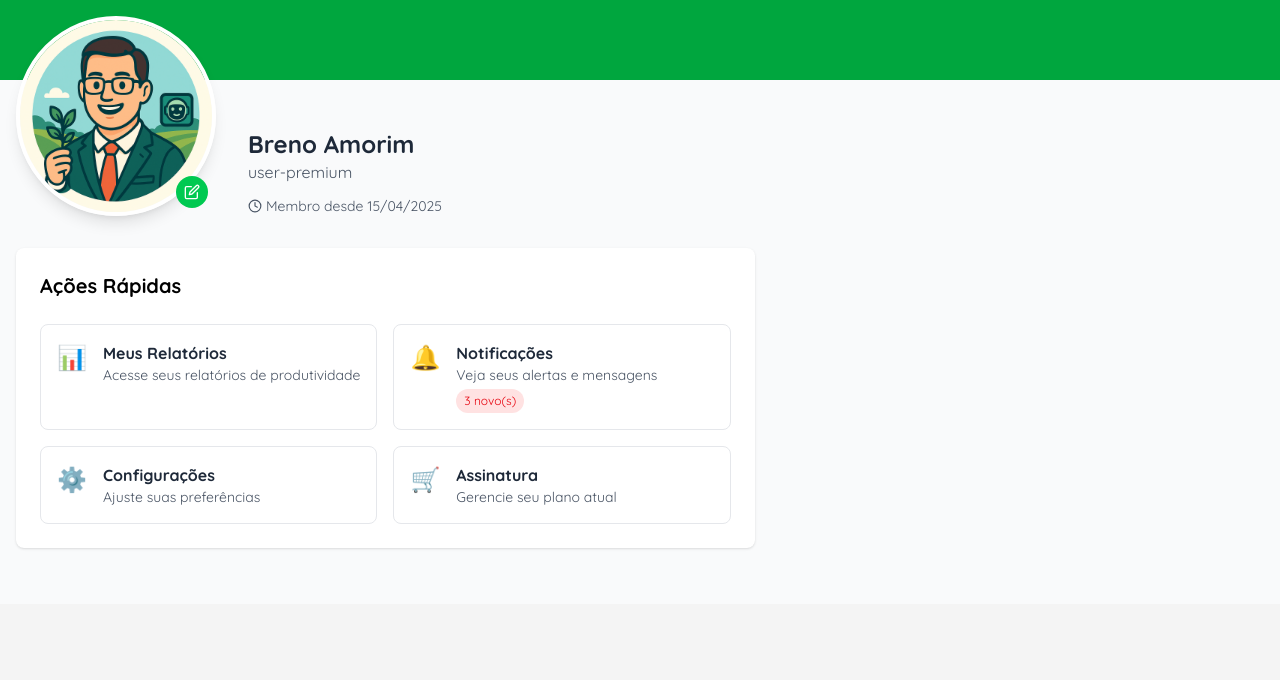
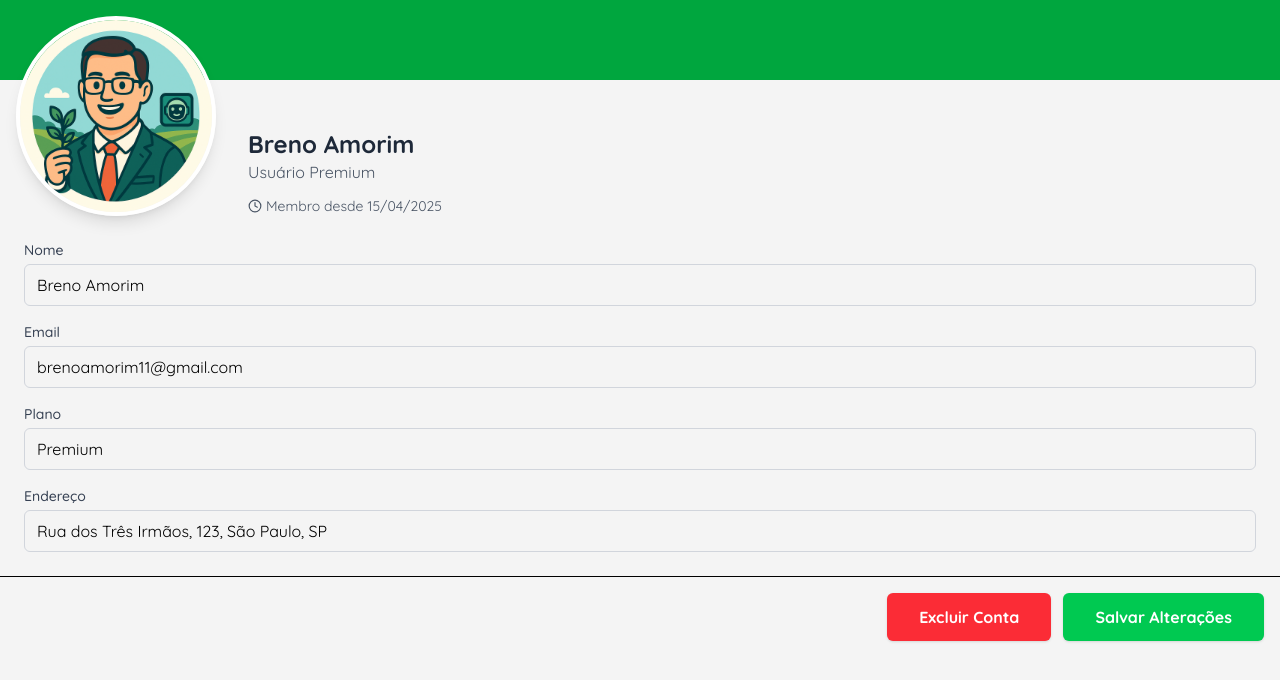
Before and after one commit to RodrigoM2004/smartfarm-reading-mss, a React (Vite) app in the folder frontend/: page /profile in a window 1280 px wide. Shown: the top 680 px of the page. Built offline with nearby package versions, Linux system fonts and the light colour scheme.

Commit message:
fix(profile_page): remove o pop-up para editar os dados de usuário

```diff
--- a/frontend/src/pages/profile/ProfilePage.jsx
+++ b/frontend/src/pages/profile/ProfilePage.jsx
@@ -1,114 +1,42 @@
 // src/pages/ProfilePage.jsx
-import { useState } from 'react';
-import { FiEdit, FiClock, FiMapPin, FiX } from "react-icons/fi";
-import { userActions } from "./components/userActions";
-import { UserMock } from '../../utils/Mocks/UserMock';
-import farmerBasic from '../../assets/farmerBasic.png';
-import farmerIntermediary from '../../assets/farmerIntermediary.png';
-import farmerPremium from '../../assets/farmerPremium.png';
-import { timestampToDate } from '../../utils/formatters/date-formatters';
+import { useState } from "react";
+import {  FiClock } from "react-icons/fi";
+import { UserMock } from "../../utils/Mocks/UserMock";
+import farmerBasic from "../../assets/farmerBasic.png";
+import farmerIntermediary from "../../assets/farmerIntermediary.png";
+import farmerPremium from "../../assets/farmerPremium.png";
+import { timestampToDate } from "../../utils/formatters/date-formatters";
+import Button from "../../components/ui/Button.jsx";
 
 export default function ProfilePage() {
-  const [isEditModalOpen, setIsEditModalOpen] = useState(false);
-  const [ userAvatar, setUserAvatar ] = useState();
+  const [userAvatar, setUserAvatar] = useState();
 
   const handleUserAvatar = () => {
-    if (UserMock.role === 'user-basic') {
+    if (UserMock.role === "user-basic") {
       setUserAvatar(farmerBasic);
     }
-    if (UserMock.role === 'user-intermediary') {
+    if (UserMock.role === "user-intermediary") {
       setUserAvatar(farmerIntermediary);
     }
-    if (UserMock.role === 'user-premium') {
+    if (UserMock.role === "user-premium") {
       setUserAvatar(farmerPremium);
     }
-  }
+  };
 
   useState(() => {
     handleUserAvatar();
   }, []);
 
-
   return (
-    <div className="profile-page bg-gray-50">
-      {/* Pop up para a edição de perfil */}
-      {isEditModalOpen && (
-        <div className="fixed inset-0 bg-black bg-opacity-50 flex items-center justify-center z-50 p-4">
-          <div className="bg-white rounded-lg shadow-xl max-w-md w-full max-h-[90vh] overflow-y-auto">
-            <div className="flex justify-between items-center border-b p-4">
-              <h3 className="text-xl font-bold">Editar Perfil</h3>
-              <button
-                onClick={() => setIsEditModalOpen(false)}
-                className="text-gray-500 hover:text-gray-700"
-              >
-                <FiX size={24} />
-              </button>
-            </div>
-
-            <div className="p-6 space-y-4">
-              <div>
-                <label className="block text-sm font-medium text-gray-700 mb-1">Nome</label>
-                <input
-                  type="text"
-                  defaultValue={UserMock.name}
-                  className="w-full px-3 py-2 border border-gray-300 rounded-md"
-                />
-              </div>
-
-              <div>
-                <label className="block text-sm font-medium text-gray-700 mb-1">Email</label>
-                <input
-                  type="email"
-                  defaultValue={UserMock.email}
-                  className="w-full px-3 py-2 border border-gray-300 rounded-md"
-                />
-              </div>
-
-              <div>
-                <div>
-                  <label className="block text-sm font-medium text-gray-700 mb-1">Role</label>
-                  <input
-                    type="text"
-                    defaultValue={UserMock.role}
-                    className="w-full px-3 py-2 border border-gray-300 rounded-md"
-                  />
-                </div>
-              </div>
-            </div>
-
-            <div className="flex justify-end space-x-3 p-4 border-t">
-              <button
-                onClick={() => setIsEditModalOpen(false)}
-                className="px-4 py-2 bg-red-600 text-white rounded-md hover:bg-red-700"
-              >
-                Excluir Conta
-              </button>
-              <button
-                onClick={() => setIsEditModalOpen(false)}
-                className="px-4 py-2 border border-gray-300 rounded-md text-gray-700 hover:bg-gray-50"
-              >
-                Cancelar
-              </button>
-              <button
-                onClick={() => setIsEditModalOpen(false)}
-                className="px-4 py-2 bg-green-600 text-white rounded-md hover:bg-green-700"
-              >
-                Salvar Alterações
-              </button>
-            </div>
-          </div>
-        </div>
-      )}
-
+    <div className="profile-page">
       <div className="relative">
         <div
           className="h-20 w-full bg-green-600"
           style={{
-            backgroundSize: 'cover',
-            backgroundPosition: 'center'
+            backgroundSize: "cover",
+            backgroundPosition: "center",
           }}
-        >
-        </div>
+        ></div>
 
         <div className="container mx-auto px-4">
           <div className="flex flex-col md:flex-row items-center md:items-end -mt-16 relative z-10">
@@ -118,21 +46,24 @@ export default function ProfilePage() {
                 className="w-50 h-50 rounded-full border-4 border-white shadow-lg"
                 alt="Avatar do usuário"
               />
-              <button
-                onClick={() => setIsEditModalOpen(true)}
-                className="absolute bottom-2 right-2 bg-green-500 text-white p-2 rounded-full hover:bg-green-600 transition-colors"
-              >
-                <FiEdit size={16} />
-              </button>
             </div>
 
             <div className="md:ml-8 mt-4 md:mt-0 text-center md:text-left">
-              <h1 className="text-2xl font-bold text-gray-800">{UserMock.name}</h1>
-              <p className="text-gray-600">{UserMock.role}</p>
+              <h1 className="text-2xl font-bold text-gray-800">
+                {UserMock.name}
+              </h1>
+              <p className="text-gray-600">
+                {UserMock.role === "user-basic"
+                  ? "Usuário Básico"
+                  : UserMock.role === "user-intermediary"
+                  ? "Usuário Intermediário"
+                  : "Usuário Premium"}
+              </p>
 
               <div className="flex flex-wrap justify-center md:justify-start gap-4 mt-3">
                 <span className="flex items-center text-sm text-gray-600">
-                  <FiClock className="mr-1" /> Membro desde {timestampToDate(UserMock.dateOfJoining)}
+                  <FiClock className="mr-1" /> Membro desde{" "}
+                  {timestampToDate(UserMock.dateOfJoining)}
                 </span>
               </div>
             </div>
@@ -140,37 +71,71 @@ export default function ProfilePage() {
         </div>
       </div>
 
-      <div className="container mx-auto px-4 py-8">
-        <div className="flex flex-col lg:flex-row gap-8">
+      <div>
+        <div className="p-6 space-y-4">
           <div>
-            <div className="bg-white rounded-lg shadow-sm p-6 mb-6">
-              <h2 className="text-xl font-bold mb-6">Ações Rápidas</h2>
+            <label className="block text-sm font-medium text-gray-700 mb-1">
+              Nome
+            </label>
+            <input
+              type="text"
+              defaultValue={UserMock.name}
+              className="w-full px-3 py-2 border border-gray-300 rounded-md"
+            />
+          </div>
 
-              <div className="grid grid-cols-1 md:grid-cols-2 gap-4">
-                {userActions.map((action, index) => (
-                  <button
-                    key={index}
-                    className="group flex items-start p-4 border border-gray-200 rounded-lg hover:border-green-400 hover:bg-green-50 transition-colors text-left"
-                  >
-                    <span className="text-2xl mr-4 group-hover:text-green-500 transition-colors">
-                      {action.icon}
-                    </span>
-                    <div>
-                      <h3 className="font-semibold text-gray-800 group-hover:text-green-600 transition-colors">
-                        {action.title}
-                      </h3>
-                      <p className="text-sm text-gray-600">{action.description}</p>
-                      {action.count && (
-                        <span className="inline-block mt-1 bg-red-100 text-red-600 text-xs px-2 py-1 rounded-full">
-                          {action.count} novo(s)
-                        </span>
-                      )}
-                    </div>
-                  </button>
-                ))}
-              </div>
+          <div>
+            <label className="block text-sm font-medium text-gray-700 mb-1">
+              Email
+            </label>
+            <input
+              type="email"
+              defaultValue={UserMock.email}
+              className="w-full px-3 py-2 border border-gray-300 rounded-md"
+            />
+          </div>
+
+          <div>
+            <div>
+              <label className="block text-sm font-medium text-gray-700 mb-1">
+                Plano
+              </label>
+              <input
+                type="text"
+                defaultValue={
+                  UserMock.role === "user-basic"
+                    ? "Básico"
+                    : UserMock.role === "user-intermediary"
+                    ? "Intermediário"
+                    : "Premium"
+                }
+                className="w-full px-3 py-2 border border-gray-300 rounded-md"
+              />
             </div>
           </div>
+
+          <div>
+            <label className="block text-sm font-medium text-gray-700 mb-1">
+              Endereço
+            </label>
+            <input
+              type="text"
+              defaultValue={UserMock.address}
+              className="w-full px-3 py-2 border border-gray-300 rounded-md"
+            />
+          </div>
+        </div>
+
+        <div className="flex justify-end space-x-3 p-4 border-t">
+          <Button
+          className="bg-red-500 hover:bg-red-600"
+          >
+            Excluir Conta
+          </Button>
+          <Button
+          >
+            Salvar Alterações
+          </Button>
         </div>
       </div>
     </div>
--- a/frontend/src/pages/profile/components/userActions.js
+++ /dev/null
@@ -1,23 +0,0 @@
-export const userActions = [
-  {
-    icon: "📊",
-    title: "Meus Relatórios",
-    description: "Acesse seus relatórios de produtividade"
-  },
-  {
-    icon: "🔔",
-    title: "Notificações",
-    description: "Veja seus alertas e mensagens",
-    count: 3
-  },
-  {
-    icon: "⚙️",
-    title: "Configurações",
-    description: "Ajuste suas preferências"
-  },
-  {
-    icon: "🛒",
-    title: "Assinatura",
-    description: "Gerencie seu plano atual"
-  }
-];
```
